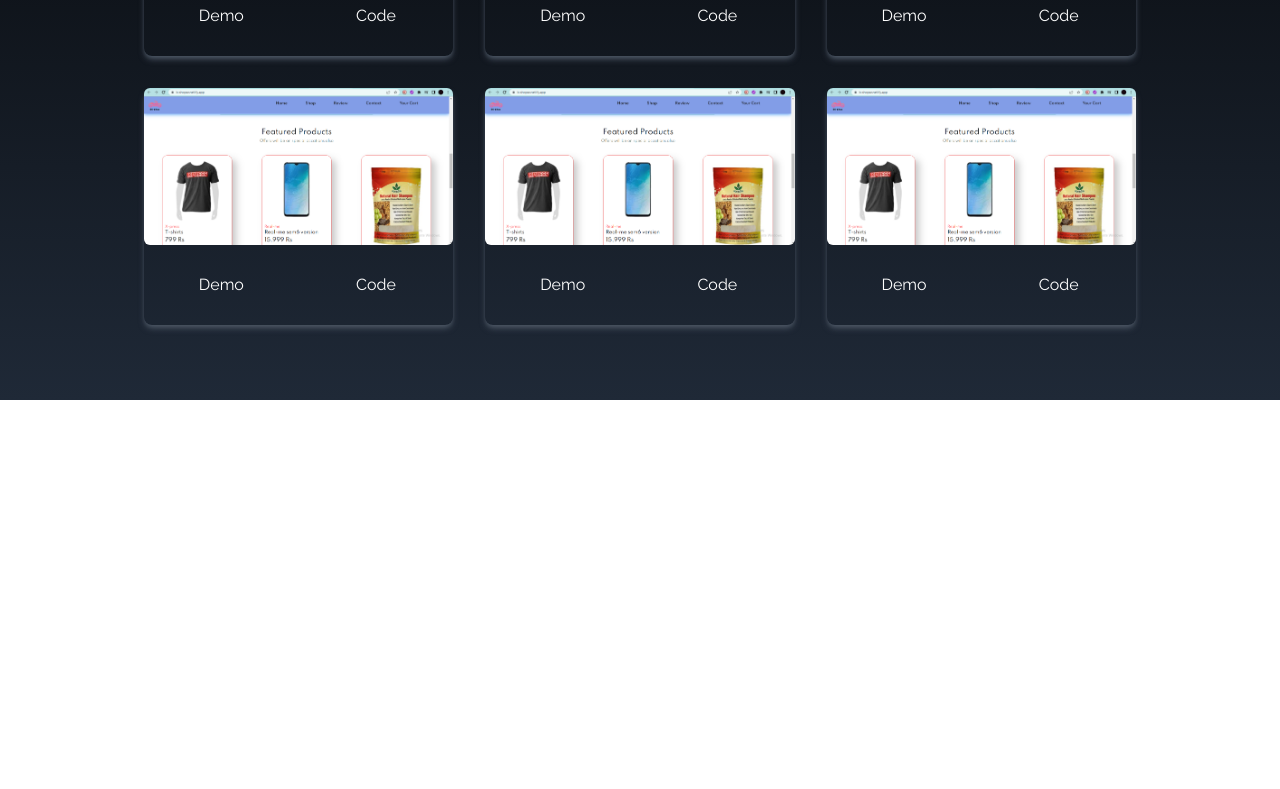
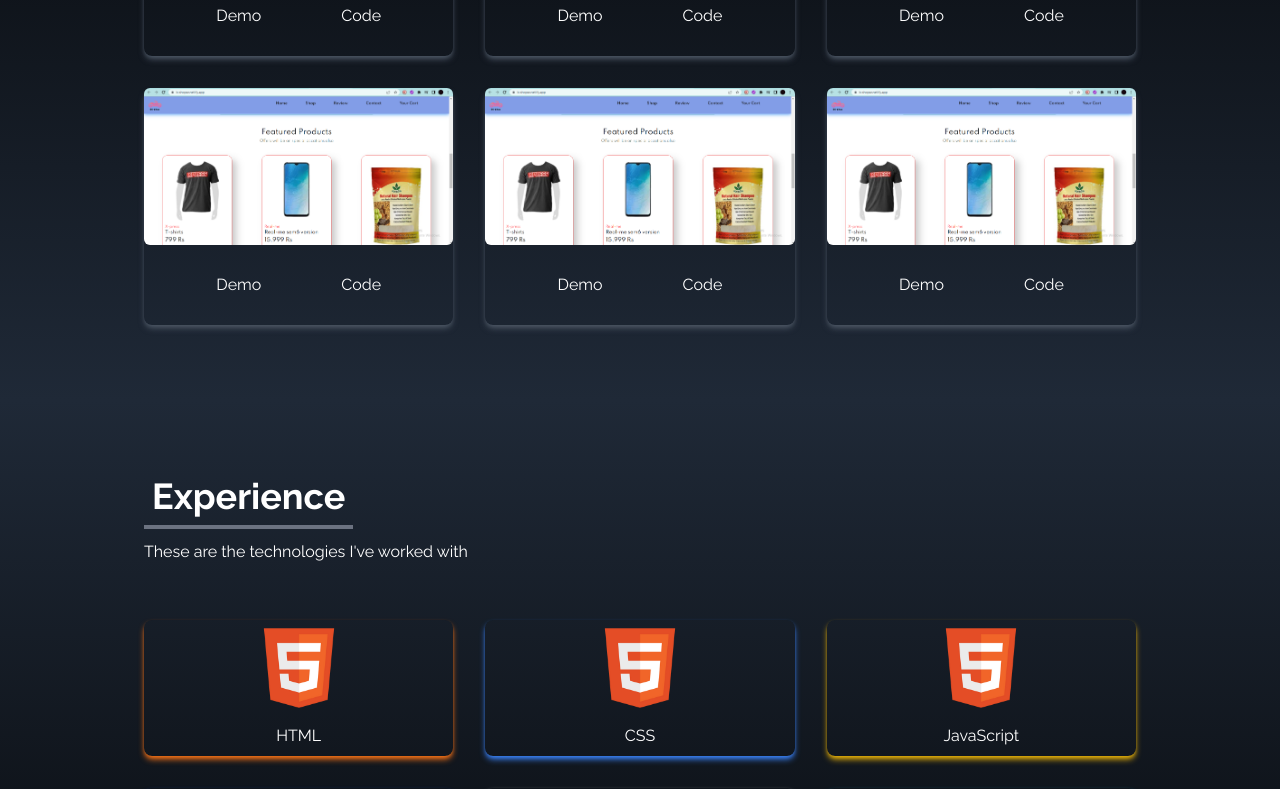
Before and after one commit to balavenkat123/b-portfolio, a React (Vite) app: page / in a window 1280 px wide. Shown: the part 2000-2789 px from the top of the page. Before the commit the page ends 2400 px from the top, so only its background shows below. Built offline with nearby package versions, Linux system fonts and the light colour scheme.

Commit message:
experience,contact

```diff
--- a/src/App.jsx
+++ b/src/App.jsx
@@ -5,6 +5,8 @@ import './App.css'
 import SocialLinks from './components/SocialLinks'
 import About from './components/About'
 import Portfolio from './components/Portfolio'
+import Experience from './components/Experience'
+import Contact from "./components/Contact";
 
 function App() {
 
@@ -13,11 +15,12 @@ function App() {
 
       <NavBar/>
       <Home/>
-      <SocialLinks/>
       <About/>
       <Portfolio />
+      <Experience/>
+      <Contact/>
 
-
+      <SocialLinks/>
 
 
   </div>
--- /dev/null
+++ b/src/components/Contact.jsx
@@ -0,0 +1,51 @@
+import React from "react";
+
+const Contact = () => {
+  return (
+    <div
+      name="contact"
+      className="w-full h-screen bg-gradient-to-b from-black to-gray-800 p-4 text-white"
+    >
+      <div className="flex flex-col p-4 justify-center max-w-screen-lg mx-auto h-full">
+        <div className="pb-8">
+          <p className="text-4xl font-bold inline border-b-4 border-gray-500">
+            Contact
+          </p>
+          <p className="py-6">Submit the form below to get in touch with me</p>
+        </div>
+        <div className="flex justify-center items-center">
+          <form
+            action="https://getform.io/f/3563c16f-dd1d-435f-8ea6-836180545ec2"
+            method="POST"
+            className="flex flex-col w-full md:w-1/2"
+          >
+            <input
+              type="text"
+              name="name"
+              placeholder="Enter your name"
+              className="p-2 bg-transparent border-2 rounded-md text-white focus:outline-none"
+            />
+            <input
+              type="text"
+              name="email"
+              placeholder="Enter your email"
+              className="my-4 p-2 bg-transparent border-2 rounded-md text-white focus:outline-none"
+            />
+            <textarea
+              name="message"
+              placeholder="Enter your message"
+              rows="10"
+              className="p-2 bg-transparent border-2 rounded-md text-white focus:outline-none"
+            ></textarea>
+
+            <button className="text-white bg-gradient-to-r from-cyan-500 to-blue-500 px-6 py-3 my-8 mx-auto flex items-center rounded-md hover:scale-110 duration-300">
+              Let's Talk
+            </button>
+          </form>
+        </div>
+      </div>
+    </div>
+  );
+};
+
+export default Contact;
--- /dev/null
+++ b/src/components/Experience.jsx
@@ -0,0 +1,93 @@
+import React from "react";
+
+import html from "../assets/experience/html.png";
+import css from "../assets/experience/html.png";
+import javascript from "../assets/experience/html.png";
+import reactImage from "../assets/experience/html.png";
+import nextjs from "../assets/experience/html.png";
+import graphql from "../assets/experience/html.png";
+import github from "../assets/experience/html.png";
+import tailwind from "../assets/experience/html.png";
+
+const Experience = () => {
+  const techs = [
+    {
+      id: 1,
+      src: html,
+      title: "HTML",
+      style: "shadow-orange-500",
+    },
+    {
+      id: 2,
+      src: css,
+      title: "CSS",
+      style: "shadow-blue-500",
+    },
+    {
+      id: 3,
+      src: javascript,
+      title: "JavaScript",
+      style: "shadow-yellow-500",
+    },
+    {
+      id: 4,
+      src: reactImage,
+      title: "React",
+      style: "shadow-blue-600",
+    },
+    {
+      id: 5,
+      src: nextjs,
+      title: "Next JS",
+      style: "shadow-white",
+    },
+    {
+      id: 6,
+      src: tailwind,
+      title: "Tailwind",
+      style: "shadow-sky-400",
+    },
+    {
+      id: 7,
+      src: graphql,
+      title: "GraphQL",
+      style: "shadow-pink-400",
+    },
+    {
+      id: 8,
+      src: github,
+      title: "GitHub",
+      style: "shadow-gray-400",
+    },
+  ];
+
+  return (
+    <div
+      name="experience"
+      className="bg-gradient-to-b from-gray-800 to-black w-full h-screen"
+    >
+      <div className="max-w-screen-lg mx-auto p-4 flex flex-col justify-center w-full h-full text-white">
+        <div>
+          <p className="text-4xl font-bold border-b-4 border-gray-500 p-2 inline">
+            Experience
+          </p>
+          <p className="py-6">These are the technologies I've worked with</p>
+        </div>
+
+        <div className="w-full grid grid-cols-2 sm:grid-cols-3 gap-8 text-center py-8  px-12 sm:px-0">
+          {techs.map(({ id, src, title, style }) => (
+            <div
+              key={id}
+              className={`shadow-md hover:scale-105 duration-500 py-2 rounded-lg ${style}`}
+            >
+              <img src={src} alt="" className="w-20 mx-auto" />
+              <p className="mt-4">{title}</p>
+            </div>
+          ))}
+        </div>
+      </div>
+    </div>
+  );
+};
+
+export default Experience;
--- a/src/components/Portfolio.jsx
+++ b/src/components/Portfolio.jsx
@@ -12,26 +12,38 @@ const Portfolio = () => {
     {
       id: 1,
       src: bshop,
+      link:"https://b-shopzz.netlify.app",
+      code:"https://github.com/balavenkat123?tab=repositories",
     },
     {
       id: 2,
       src: bshop,
+      link:"https://b-shopzz.netlify.app",
+      code:"https://github.com/balavenkat123?tab=repositories",
     },
     {
       id: 3,
       src: bshop,
+      link:"https://b-shopzz.netlify.app",
+      code:"https://github.com/balavenkat123?tab=repositories",
     },
     {
       id: 4,
       src: bshop,
+      link:"https://b-shopzz.netlify.app",
+      code:"https://github.com/balavenkat123?tab=repositories",
     },
     {
       id: 5,
       src: bshop,
+      link:"https://b-shopzz.netlify.app",
+      code:"https://github.com/balavenkat123?tab=repositories",
     },
     {
       id: 6,
       src: bshop,
+      link:"https://b-shopzz.netlify.app",
+      code:"https://github.com/balavenkat123?tab=repositories",
     },
   ];
 
@@ -49,7 +61,7 @@ const Portfolio = () => {
         </div>
 
         <div className="grid sm:grid-cols-2 md:grid-cols-3 gap-8 px-12 sm:px-0">
-          {portfolios.map(({ id, src }) => (
+          {portfolios.map(({ id, src ,link}) => (
             <div key={id} className="shadow-md shadow-gray-600 rounded-lg">
               <img
                 src={src}
@@ -57,12 +69,17 @@ const Portfolio = () => {
                 className="rounded-md duration-200 hover:scale-105"
               />
               <div className="flex items-center justify-center">
-                <button className="w-1/2 px-6 py-3 m-4 duration-200 hover:scale-105">
+                <a href={link} >
+                <button  className="w-1/2 px-6 py-3 m-4 duration-200 hover:scale-105">
                   Demo
                 </button>
+                </a>
+                <a href="https://github.com/balavenkat123?tab=repositories">
                 <button className="w-1/2 px-6 py-3 m-4 duration-200 hover:scale-105">
                   Code
                 </button>
+                </a>
+
               </div>
             </div>
           ))}
```
